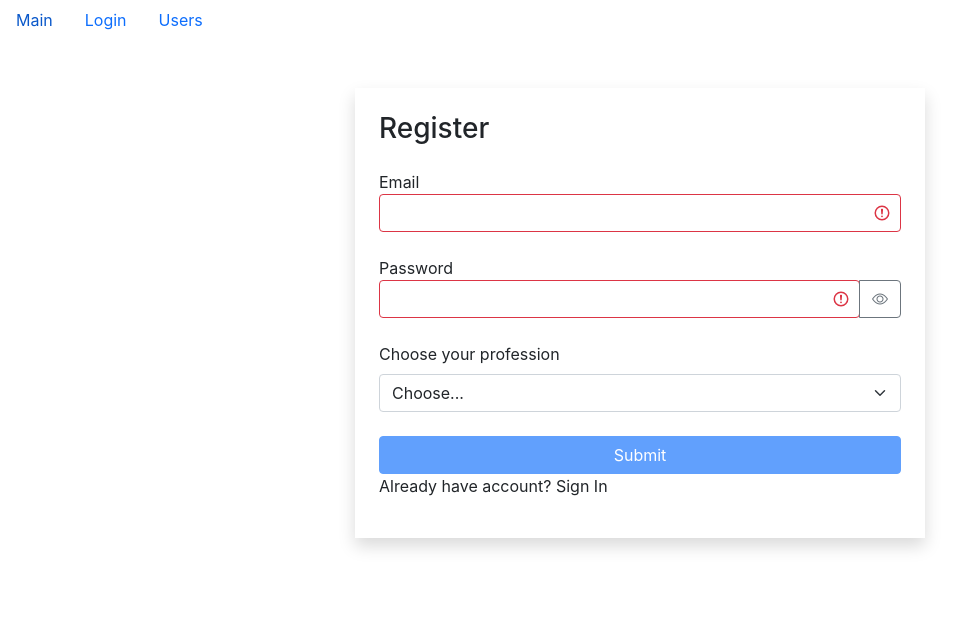
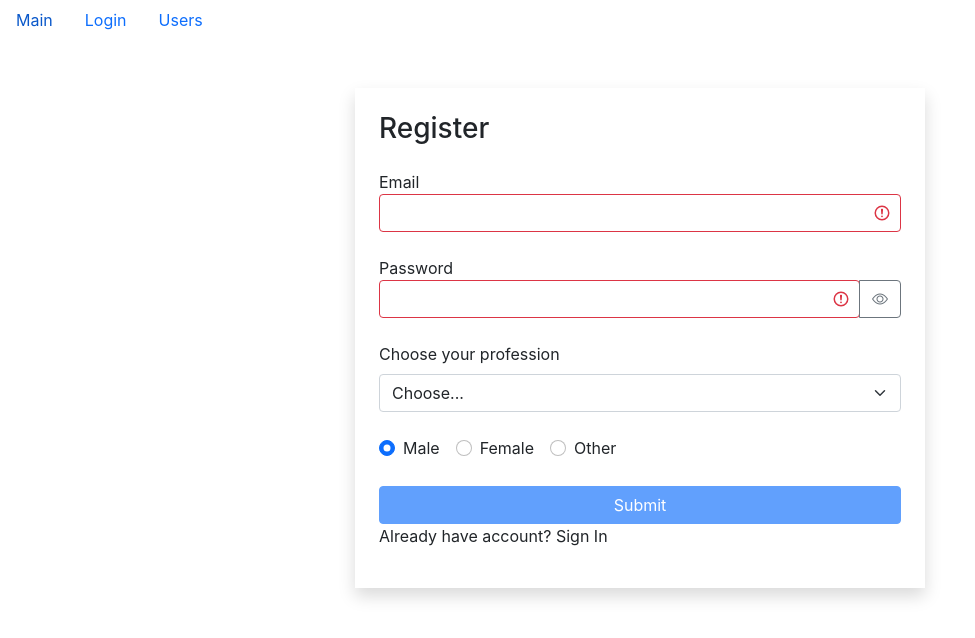
Before and after one commit to Kettengeschwindigkeit/Junior-Frontend-Developer-Profession-React-Module-CP-Fast-Company, a React (Create React App) app: page /login/1 in a window 1280 px wide. Both pictures are taken after a click on the button "Sign Up". Shown: the top 638 px of the page, without its empty margins (0-975 px from the left). Built offline with nearby package versions, Linux system fonts and the light colour scheme.

Commit message:
10. Forms. Part II. Radio

```diff
--- /dev/null
+++ b/src/app/components/common/form/radioField.jsx
@@ -0,0 +1,36 @@
+import React from "react";
+import PropTypes from "prop-types";
+
+const RadioField = ({ options, name, onChange, value, label }) => {
+    return (
+        <div className="mb-4">
+            <label className="form-label">
+                {label}
+            </label>
+            {options.map((option) => (
+                <div className="form-check form-check-inline" key={option.name + "_" + option.value}>
+                    <input
+                        className="form-check-input"
+                        type="radio"
+                        name={name}
+                        id={option.name + "_" + option.value}
+                        checked={option.value === value}
+                        value={option.value}
+                        onChange={onChange}
+                    />
+                    <label className="form-check-label" htmlFor={option.name + "_" + option.value}>{option.name}</label>
+                </div>
+            ))}
+        </div>
+    );
+};
+
+RadioField.propTypes = {
+    options: PropTypes.array,
+    name: PropTypes.string,
+    onChange: PropTypes.func,
+    value: PropTypes.string,
+    label: PropTypes.string
+};
+
+export default RadioField;
--- a/src/app/components/ui/registerForm.jsx
+++ b/src/app/components/ui/registerForm.jsx
@@ -3,9 +3,10 @@
 import TextField from "../common/form/textField";
 import SelectField from "../common/form/selectField";
 import api from "../../api";
+import RadioField from "../common/form/radioField";
 
 const RegisterForm = () => {
-    const [data, setData] = useState({ email: "", password: "", profession: "" });
+    const [data, setData] = useState({ email: "", password: "", profession: "", sex: "male" });
     const [professions, setProfession] = useState();
     const [errors, setErrors] = useState({});
 
@@ -70,6 +71,16 @@
             <TextField label="Email" name="email" value={data.email} onChange={handleChange} error={errors.email} />
             <TextField label="Password" type="password" name="password" value={data.password} onChange={handleChange} error={errors.password} />
             <SelectField label="Choose your profession" defaultOption="Choose..." options={professions} onChange={handleChange} value={data.profession} error={errors.profession} />
+            <RadioField
+                options={[
+                    { name: "Male", value: "male" },
+                    { name: "Female", value: "female" },
+                    { name: "Other", value: "other" }
+                ]}
+                value={data.sex}
+                name="sex"
+                onChange={handleChange}
+            />
             <button className="btn btn-primary w-100 mx-auto" type="submit" disabled={!isValid}>Submit</button>
         </form>
     );
```
